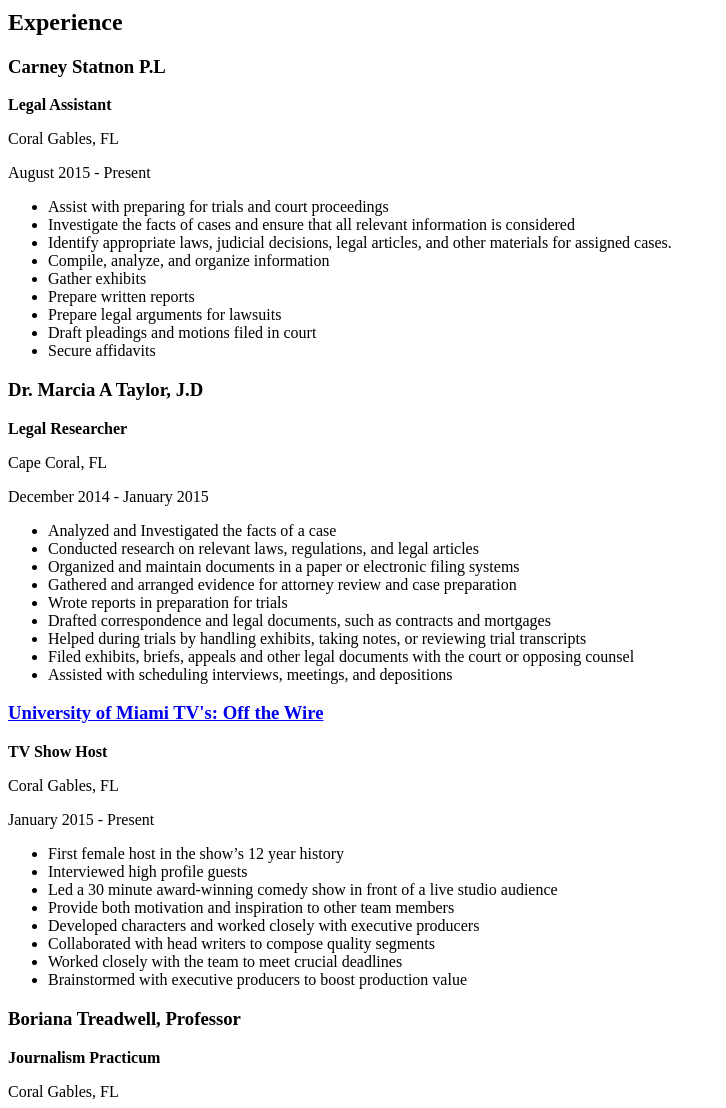
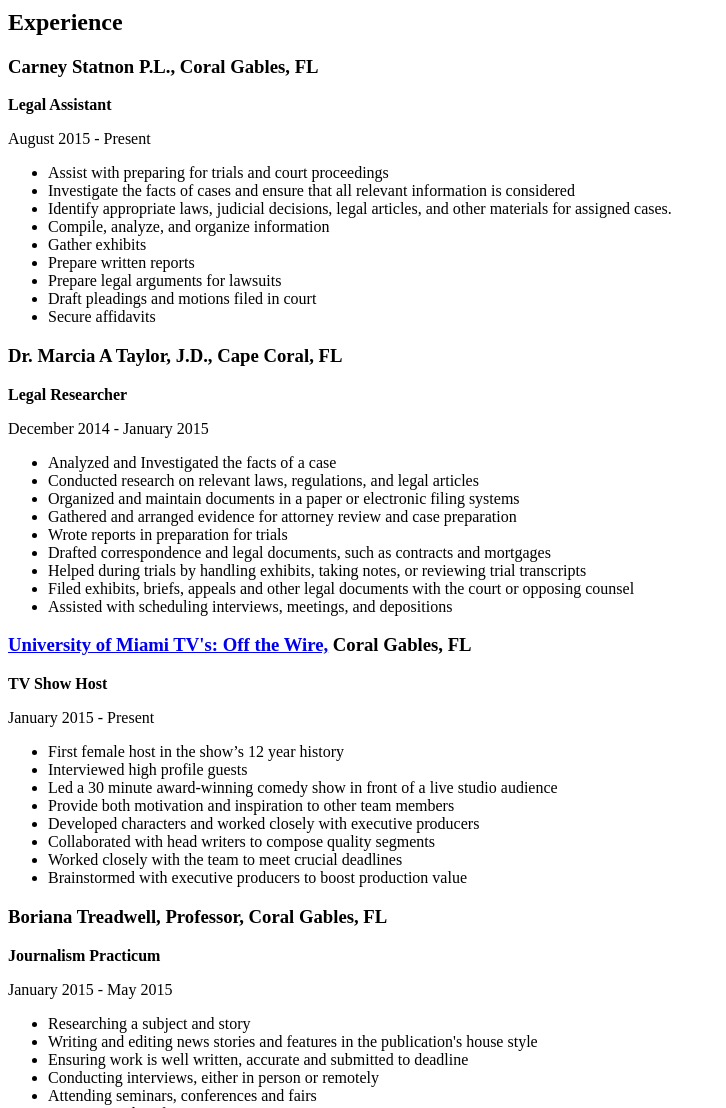
Before and after one commit to epaulk12/epaulk12.github.io, a plain HTML site: page resume.html in a window 1280 px wide. Shown: the part 420-1528 px from the top of the page, without its empty margins (0-726 px from the left). Drawn offline with Linux system fonts and the light colour scheme.

Commit message:
Switched the titles around

```diff
--- a/resume.html
+++ b/resume.html
@@ -62,9 +62,8 @@
 <h2>Experience</h2>
 
 <article>
-    <h3>Carney Statnon P.L</h3>
+    <h3>Carney Statnon P.L., Coral Gables, FL</h3>
     <p><strong>Legal Assistant</strong></p>
-    <p>Coral Gables, FL</p>
     <p>August 2015 - Present</p>
 
     <ul>
@@ -83,9 +82,8 @@
 
 <article>
 
-    <h3>Dr. Marcia A Taylor, J.D </h3>
+    <h3>Dr. Marcia A Taylor, J.D., Cape Coral, FL</h3>
     <p><strong>Legal Researcher</strong></p>
-    <p>Cape Coral, FL</p>
     <p>December 2014 - January 2015</p>
 
 	<ul>
@@ -104,9 +102,8 @@
 
 <article>
 
-    <h3><a href="http://umtv.miami.edu/shows/off-the-wire">University of Miami TV's: Off the Wire</a></h3>
+    <h3><a href="http://umtv.miami.edu/shows/off-the-wire">University of Miami TV's: Off the Wire,</a> Coral Gables, FL</h3>
     <p><strong>TV Show Host</strong></p>
-    <p>Coral Gables, FL</p>
     <p>January 2015 - Present</p>
 
     <ul>
@@ -124,9 +121,8 @@
 
 <article>
 
-    <h3>Boriana Treadwell, Professor</h3>
+    <h3>Boriana Treadwell, Professor, Coral Gables, FL</h3>
     <p><strong>Journalism Practicum</strong></p>
-    <p>Coral Gables, FL</p>
     <p>January 2015 - May 2015</p>
 
     <ul>
```
